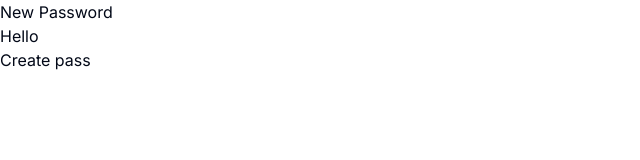
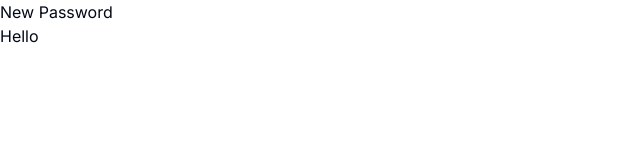
Before and after one commit to dhanubalde/Auth-next-14, a Next.js app: page /auth/new-password in a window 1280 px wide. Shown: the top 160 px of the page, without its empty margins (0-640 px from the left). Built offline with nearby package versions, Linux system fonts and the light colour scheme.

Commit message:
Update new-password.tsx

```diff
--- a/components/auth/new-password.tsx
+++ b/components/auth/new-password.tsx
@@ -7,7 +7,7 @@ const NewPasswordClient = () => {
    <div className="items-center ">
     New Password
       <p>Hello</p>
-     Create pass
+
    </div>
   )
 }
```
